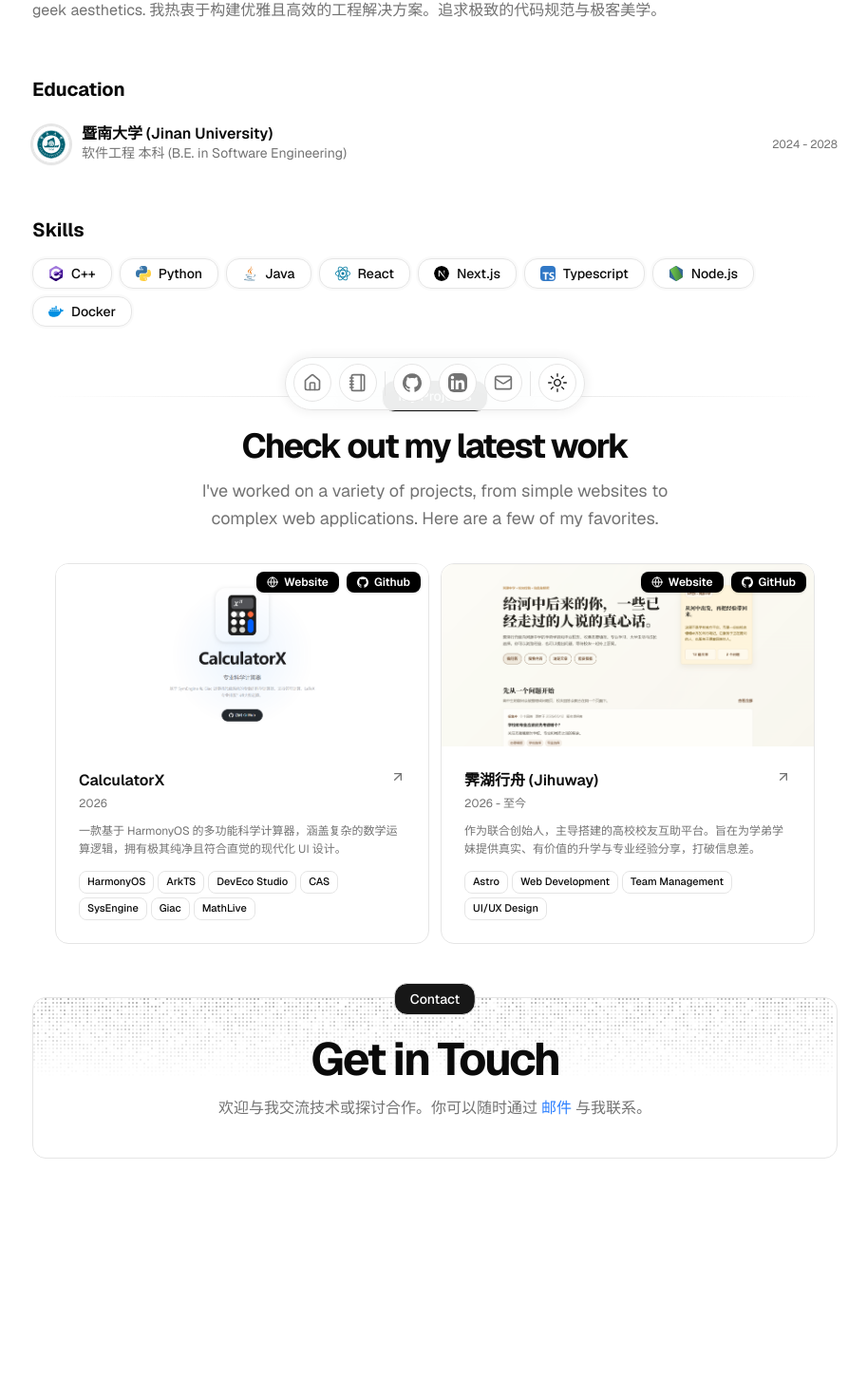
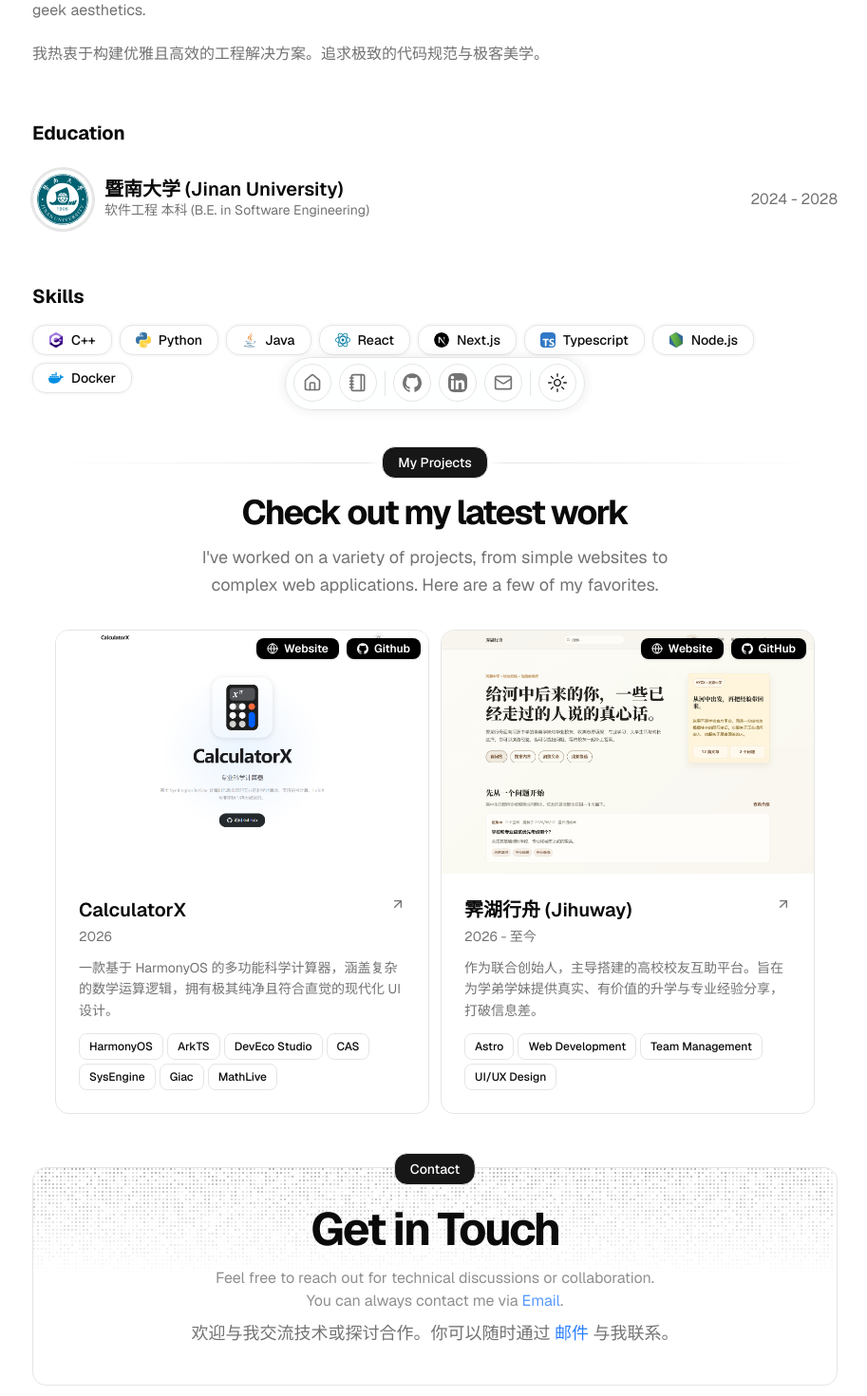
Before and after one commit to StarHeartY/startyi.com, a Next.js app: page / in a window 1280 px wide. Shown: the part 352-1822 px from the top of the page at 95% size, without its empty margins (182-1095 px from the left). Before the commit the page ends 1668 px from the top, so only its background shows below. Built offline with nearby package versions, Linux system fonts and the light colour scheme.

Commit message:
调整各种大小

```diff
--- a/src/app/page.tsx
+++ b/src/app/page.tsx
@@ -83,17 +83,17 @@
                   className="flex items-center gap-x-3 justify-between group"
                 >
                   <div className="flex items-center gap-x-3 flex-1 min-w-0">
-                    {education.logoUrl ? (
+                    {education.logoUrl ? ( // 校徽图片
                       <img
                         src={education.logoUrl}
                         alt={education.school}
-                        className="size-8 md:size-10 p-1 border rounded-full shadow ring-2 ring-border overflow-hidden object-contain flex-none"
+                        className="size-8 md:size-16 p-1 border rounded-full shadow ring-2 ring-border overflow-hidden object-contain flex-none"
                       />
-                    ) : (
-                      <div className="size-8 md:size-10 p-1 border rounded-full shadow ring-2 ring-border bg-muted flex-none" />
+                    ) : ( // 无校徽时的占位圆形
+                      <div className="size-8 md:size-16 p-1 border rounded-full shadow ring-2 ring-border bg-muted flex-none" />
                     )}
                     <div className="flex-1 min-w-0 flex flex-col gap-0.5">
-                      <div className="font-semibold leading-none flex items-center gap-2">
+                      <div className="text-lg md:text-xl font-semibold leading-none flex items-center gap-2"> {/* 学校名称 */}
                         {education.school}
                         <ArrowUpRight className="h-3.5 w-3.5 text-muted-foreground opacity-0 -translate-x-2 group-hover:opacity-100 group-hover:translate-x-0 transition-all duration-200" aria-hidden />
                       </div>
@@ -102,7 +102,7 @@
                       </div>
                     </div>
                   </div>
-                  <div className="flex items-center gap-1 text-xs tabular-nums text-muted-foreground text-right flex-none">
+                  <div className="flex items-center gap-1 text-sm md:text-base tabular-nums text-muted-foreground text-right flex-none">
                     <span>
                       {education.start} - {education.end}
                     </span>
--- a/src/components/project-card.tsx
+++ b/src/components/project-card.tsx
@@ -12,14 +12,14 @@
   const [imageError, setImageError] = useState(false);
 
   if (!src || imageError) {
-    return <div className="w-full h-48 bg-muted" />;
+    return <div className="w-full h-64 bg-muted" />;
   }
 
   return (
     <img
       src={src}
       alt={alt}
-      className="w-full h-48 object-cover"
+      className="w-full h-64 object-cover"
       onError={() => setImageError(true)}
     />
   );
@@ -75,12 +75,12 @@
               loop
               muted
               playsInline
-              className="w-full h-48 object-cover"
+              className="w-full h-64 object-cover"
             />
           ) : image ? (
             <ProjectImage src={image} alt={title} />
           ) : (
-            <div className="w-full h-48 bg-muted" />
+            <div className="w-full h-64 bg-muted" /> // 封面图的高度
           )}
         </Link>
         {links && links.length > 0 && (
@@ -108,8 +108,8 @@
       <div className="p-6 flex flex-col gap-3 flex-1">
         <div className="flex items-start justify-between gap-2">
           <div className="flex flex-col gap-1">
-            <h3 className="font-semibold">{title}</h3>
-            <time className="text-xs text-muted-foreground">{dates}</time>
+            <h3 className="text-xl font-semibold">{title}</h3> {/* 项目标题 */ }
+            <time className="text-sm text-muted-foreground">{dates}</time> {/* 项目日期 */ }
           </div>
           <Link
             href={href || "#"}
@@ -121,7 +121,7 @@
             <ArrowUpRight className="h-4 w-4" aria-hidden />
           </Link>
         </div>
-        <div className="text-xs flex-1 prose max-w-full text-pretty font-sans leading-relaxed text-muted-foreground dark:prose-invert">
+        <div className="text-sm flex-1 prose max-w-full text-pretty font-sans leading-relaxed text-muted-foreground dark:prose-invert"> {/* 项目描述，支持md */ }
           <Markdown>{description}</Markdown>
         </div>
         {tags && tags.length > 0 && (
@@ -129,7 +129,7 @@
             {tags.map((tag) => (
               <Badge
                 key={tag}
-                className="text-[11px] font-medium border border-border h-6 w-fit px-2"
+                className="text-xs font-medium border border-border h-7 w-fit px-2.5 py-0.5"
                 variant="outline"
               >
                 {tag}
--- a/src/components/section/contact-section.tsx
+++ b/src/components/section/contact-section.tsx
@@ -23,7 +23,19 @@
         <h2 className="text-3xl font-bold tracking-tighter sm:text-5xl">
           Get in Touch
         </h2>
-        <p className="mx-auto max-w-lg text-muted-foreground text-balance">
+        <div className="mx-auto max-w-2xl text-muted-foreground text-balance flex flex-col gap-2">
+          {/* 英文部分 */}
+          <p className="opacity-80 text-sm sm:text-base">
+            Feel free to reach out for technical discussions or collaboration.<br />You can always contact me via{" "}
+            <Link
+              href="mailto:i@startyi.com"
+              className="text-blue-500 hover:underline underline-offset-4 focus-visible:outline-none focus-visible:ring-2 focus-visible:ring-ring focus-visible:ring-offset-2 rounded-sm"
+            >
+              Email
+            </Link>.
+          </p>
+          {/* 中文部分 */}
+          <p className="text-base sm:text-lg">
             欢迎与我交流技术或探讨合作。你可以随时通过{" "}
             <Link
               href="mailto:i@startyi.com"
@@ -35,5 +47,6 @@
           </p>
         </div>
       </div>
+    </div>
   );
 }
--- a/src/data/resume.tsx
+++ b/src/data/resume.tsx
@@ -21,7 +21,7 @@
   description:
     "Studying in the Software Engineering major at Jinan University. Active on GitHub.",
   summary:
-    "I am passionate about building elegant and efficient engineering solutions. I strive for ultimate code standards and geek aesthetics. 我热衷于构建优雅且高效的工程解决方案。追求极致的代码规范与极客美学。",
+    "I am passionate about building elegant and efficient engineering solutions. I strive for ultimate code standards and geek aesthetics.\n\n我热衷于构建优雅且高效的工程解决方案。追求极致的代码规范与极客美学。",
   avatarUrl: "/me.png",
   skills: [
     { name: "C++", icon: Csharp },
```
Lines whose indentation alone changed are shown as unchanged.
